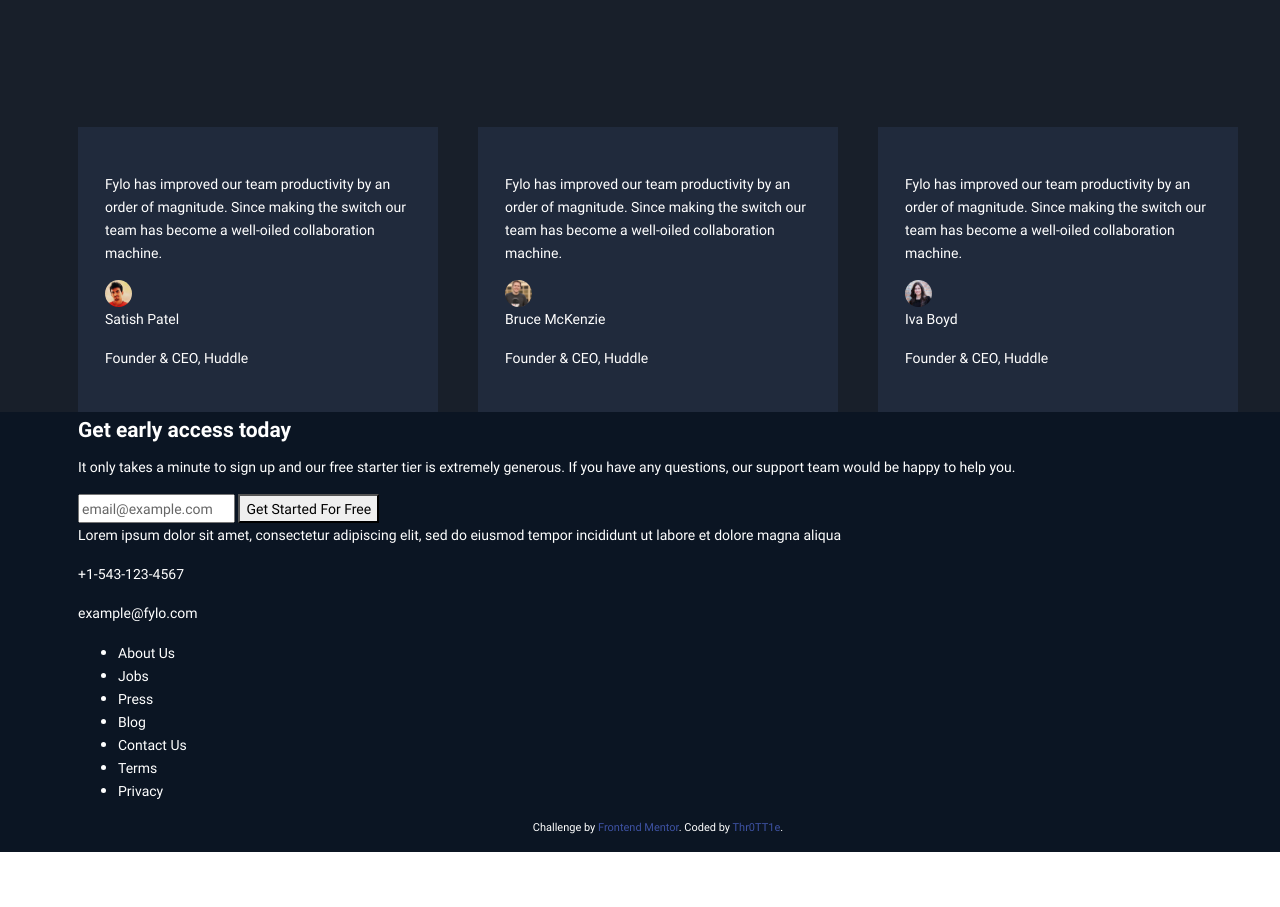
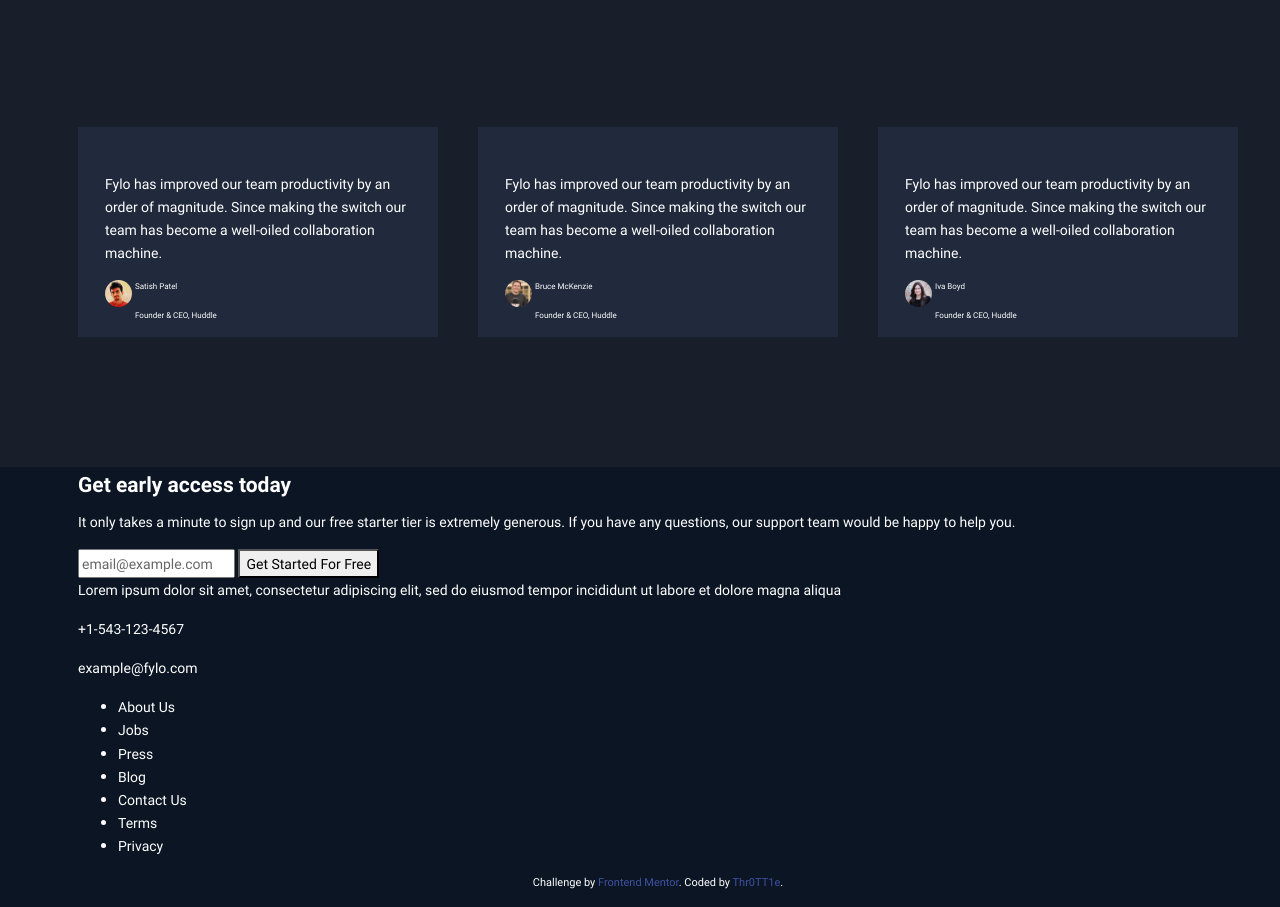
Before and after one commit to Thr0TT1e/fylo-dark-theme-lp, a website: page app/index.html in a window 1280 px wide. Shown: the part 2423-3330 px from the top of the page. Before the commit the page ends 3275 px from the top, so only its background shows below. Drawn offline with Linux system fonts and the light colour scheme.

Commit message:
Settings block "Comment"

```diff
--- a/app/index.html
+++ b/app/index.html
@@ -86,10 +86,10 @@
   become a well-oiled collaboration machine.</p>
       <div class="blockName">
         <div class="nameImg"><img src="./img/_src/profile-1.jpg" alt="">
+        </div>
         <div class="nameDescription">
           <p class="name">Satish Patel</p>
           <p class="description">Founder & CEO, Huddle</p>
-          </div>
         </div>
       </div>
     </article>
@@ -97,11 +97,10 @@
       <p>Fylo has improved our team productivity by an order of magnitude. Since making the switch our team has
   become a well-oiled collaboration machine.</p>
       <div class="blockName">
-        <div class="nameImg"><img src="./img/_src/profile-2.jpg" alt="">
+        <div class="nameImg"><img src="./img/_src/profile-2.jpg" alt=""></div>
         <div class="nameDescription">
           <p class="name">Bruce McKenzie</p>
           <p class="description">Founder & CEO, Huddle</p>
-          </div>
         </div>
       </div>
     </article>
@@ -109,11 +108,10 @@
       <p>Fylo has improved our team productivity by an order of magnitude. Since making the switch our team has
   become a well-oiled collaboration machine.</p>
       <div class="blockName">
-        <div class="nameImg"><img src="./img/_src/profile-3.jpg" alt="">
+        <div class="nameImg"><img src="./img/_src/profile-3.jpg" alt=""></div>
         <div class="nameDescription">
           <p class="name">Iva Boyd</p>
           <p class="description">Founder & CEO, Huddle</p>
-          </div>
         </div>
       </div>
     </article>
--- a/app/sass/main.sass
+++ b/app/sass/main.sass
@@ -121,12 +121,21 @@ main
 		display: grid
 		grid-template-columns: repeat(3, 360px)
 		grid-column-gap: 40px
+		padding-bottom: 130px
 		article
 			background: $colorDarkBlueTM
 			padding: 45px 27px 27px
-			img
-				width: 27px
-				border-radius: 50%
+			.blockName
+				display: grid
+				grid-template-columns: 30px 1fr
+				grid-template-rows: 30px
+				.nameImg
+					width: 30px
+					img
+						width: 27px
+						border-radius: 50%
+				.nameDescription
+					font-size: .5rem
 
 footer
 	background-color: $colorDarkBlueFooter
```
Also changed, not shown: app/css/styles.min.css. Lines whose indentation alone changed are shown as unchanged.
